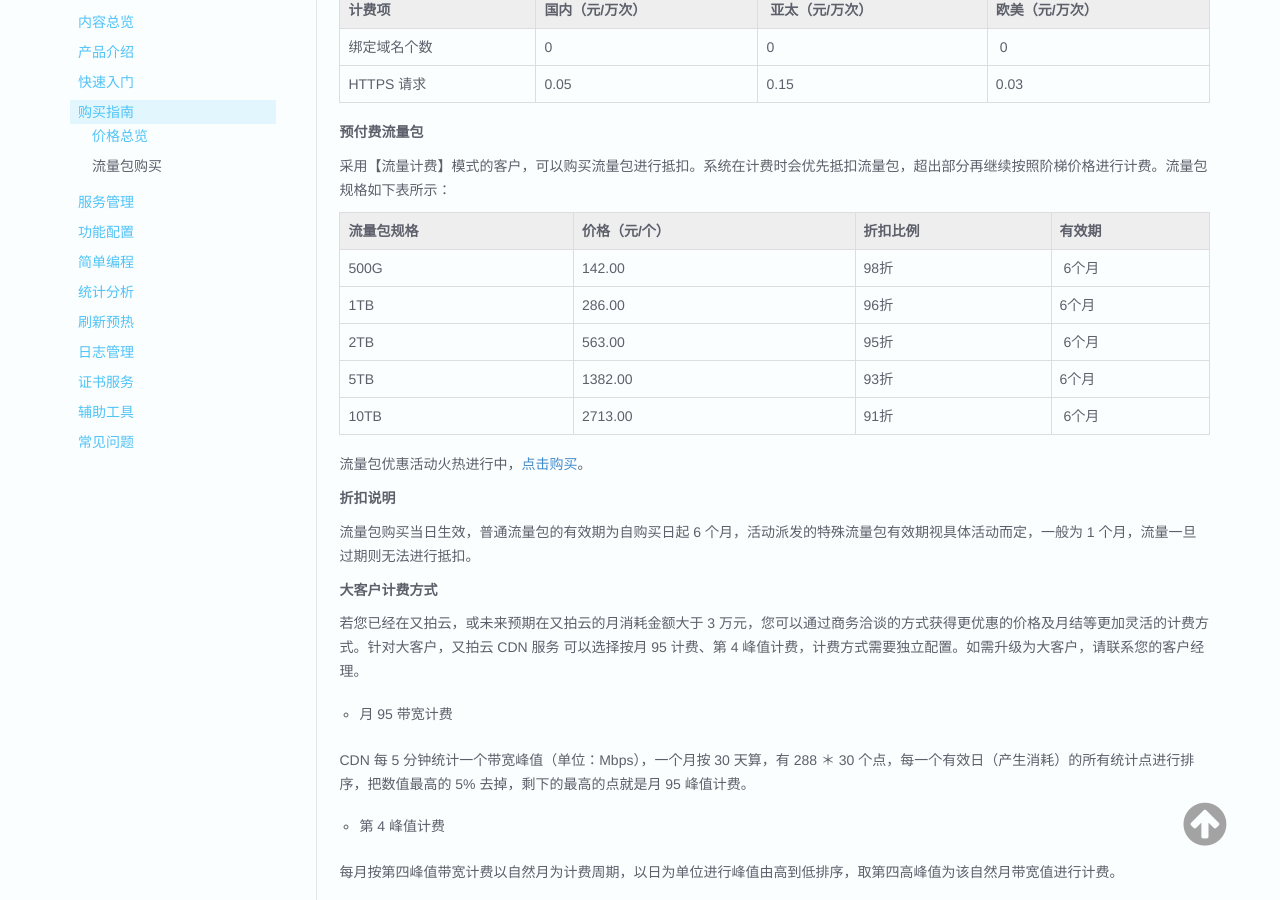
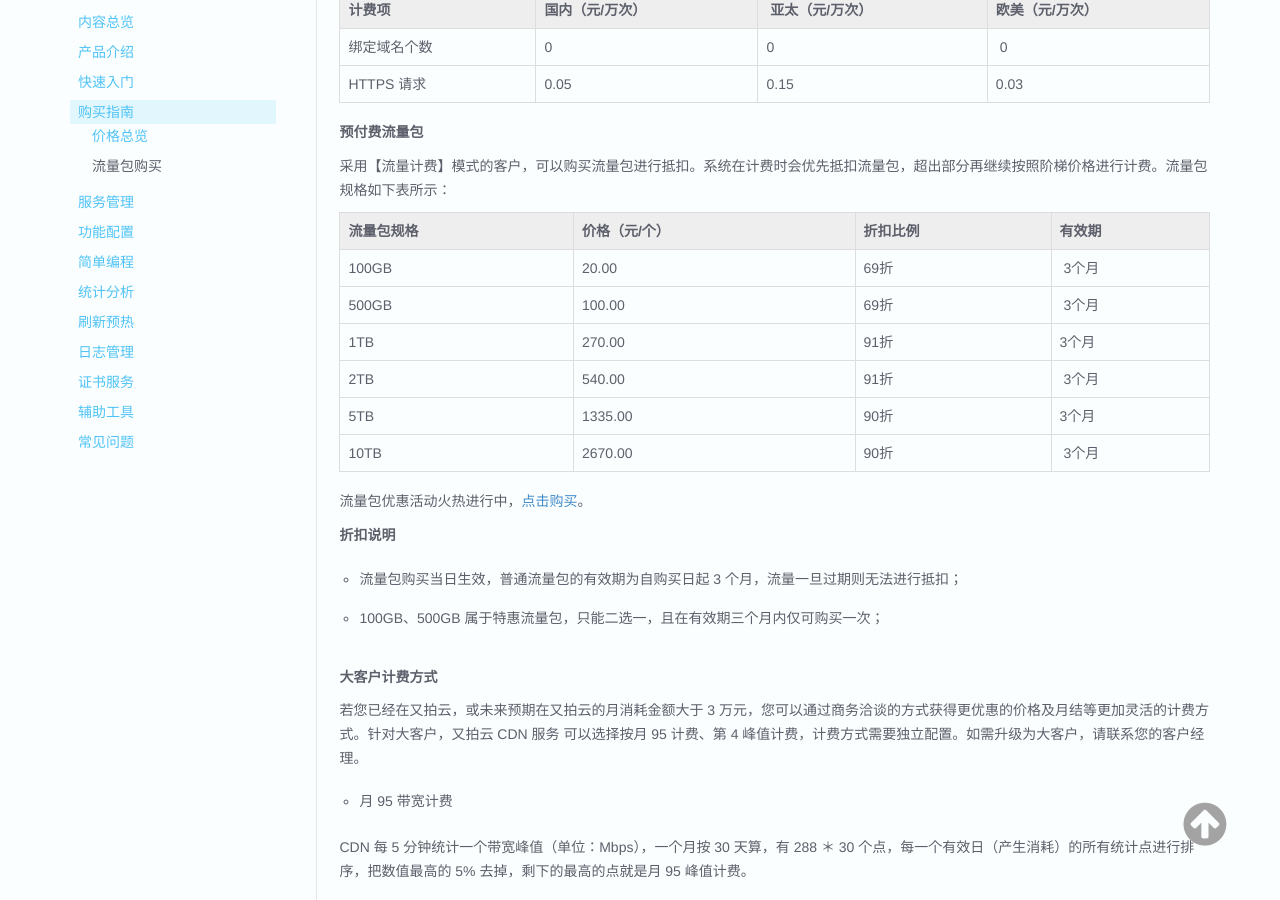
Before and after one commit to upyun/docs, an MkDocs documentation site: the page built from sources/cdn/buy.md, in a window 1280 px wide and 900 px high, scrolled down 918 px. Built offline with MkDocs 1.6.1, drawn with Linux system fonts in a browser that asks for light colours; old or Windows-style settings are respelled for this version of MkDocs.

Commit message:
Update buy.md

```diff
--- a/sources/cdn/buy.md
+++ b/sources/cdn/buy.md
@@ -41,18 +41,20 @@
 
 | 流量包规格 | 价格（元/个） | 折扣比例 | 有效期 |
 |------ |-------------|------------ --|------------|
-| 500G  | 142.00   | 98折 |  6个月  |
-| 1TB  | 286.00  | 96折 | 6个月  |
-| 2TB | 563.00  | 95折 |  6个月  |
-| 5TB | 1382.00 | 93折 | 6个月  |
-| 10TB  | 2713.00 | 91折 |  6个月  |
+| 100GB  | 20.00   | 69折 |  3个月  |
+| 500GB  | 100.00   | 69折 |  3个月  |
+| 1TB  | 270.00  | 91折 | 3个月  |
+| 2TB | 540.00  | 91折 |  3个月  |
+| 5TB | 1335.00 | 90折 | 3个月  |
+| 10TB  | 2670.00 | 90折 |  3个月  |
 
 流量包优惠活动火热进行中，[点击购买](https://console.upyun.com/billing/resources/buy/)。
 
 **折扣说明**
 
-流量包购买当日生效，普通流量包的有效期为自购买日起 6 个月，活动派发的特殊流量包有效期视具体活动而定，一般为 1 个月，流量一旦过期则无法进行抵扣。
+ - 流量包购买当日生效，普通流量包的有效期为自购买日起 3 个月，流量一旦过期则无法进行抵扣；
 
+ - 100GB、500GB 属于特惠流量包，只能二选一，且在有效期三个月内仅可购买一次；
 
 **大客户计费方式**
 
```
